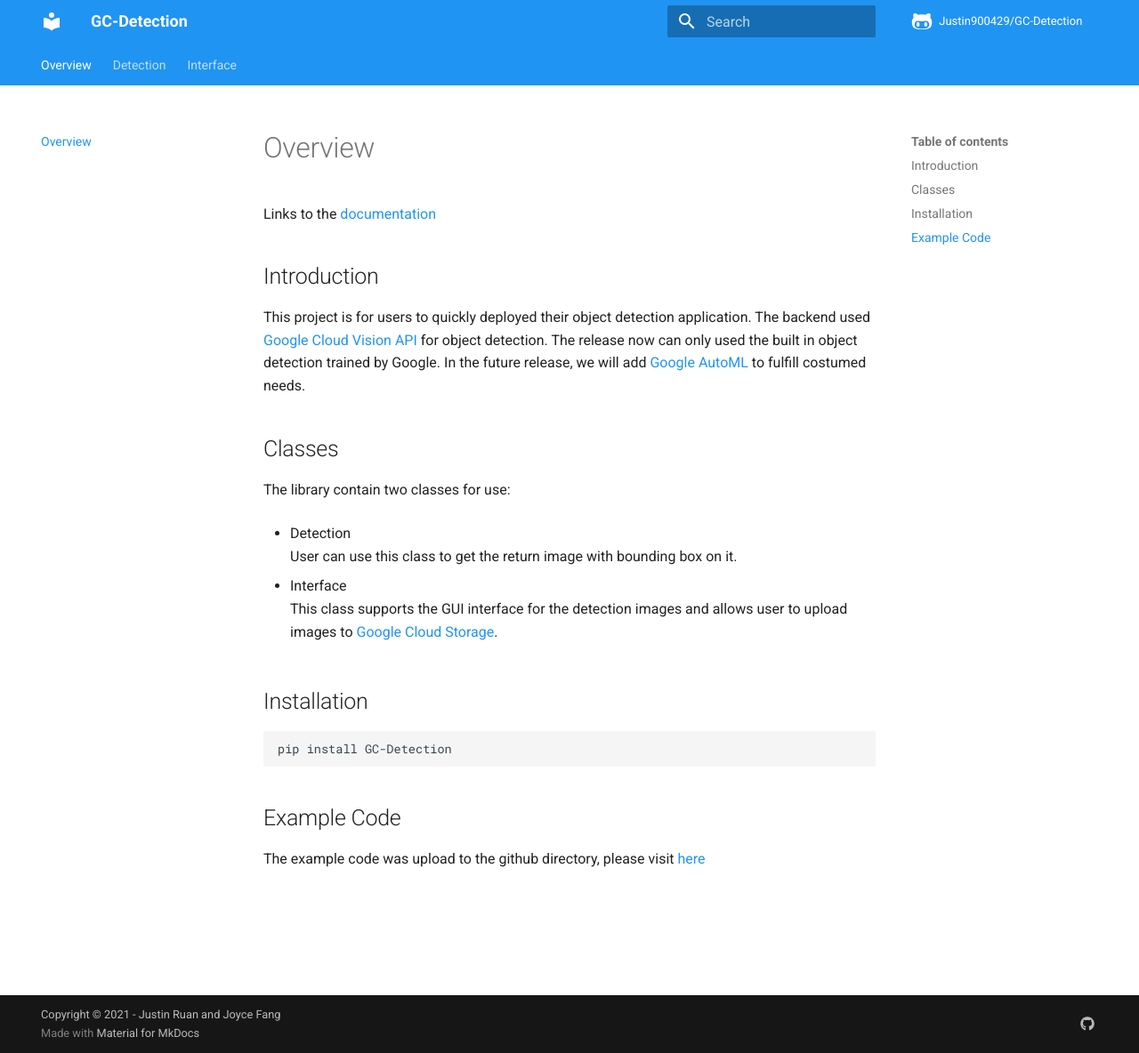
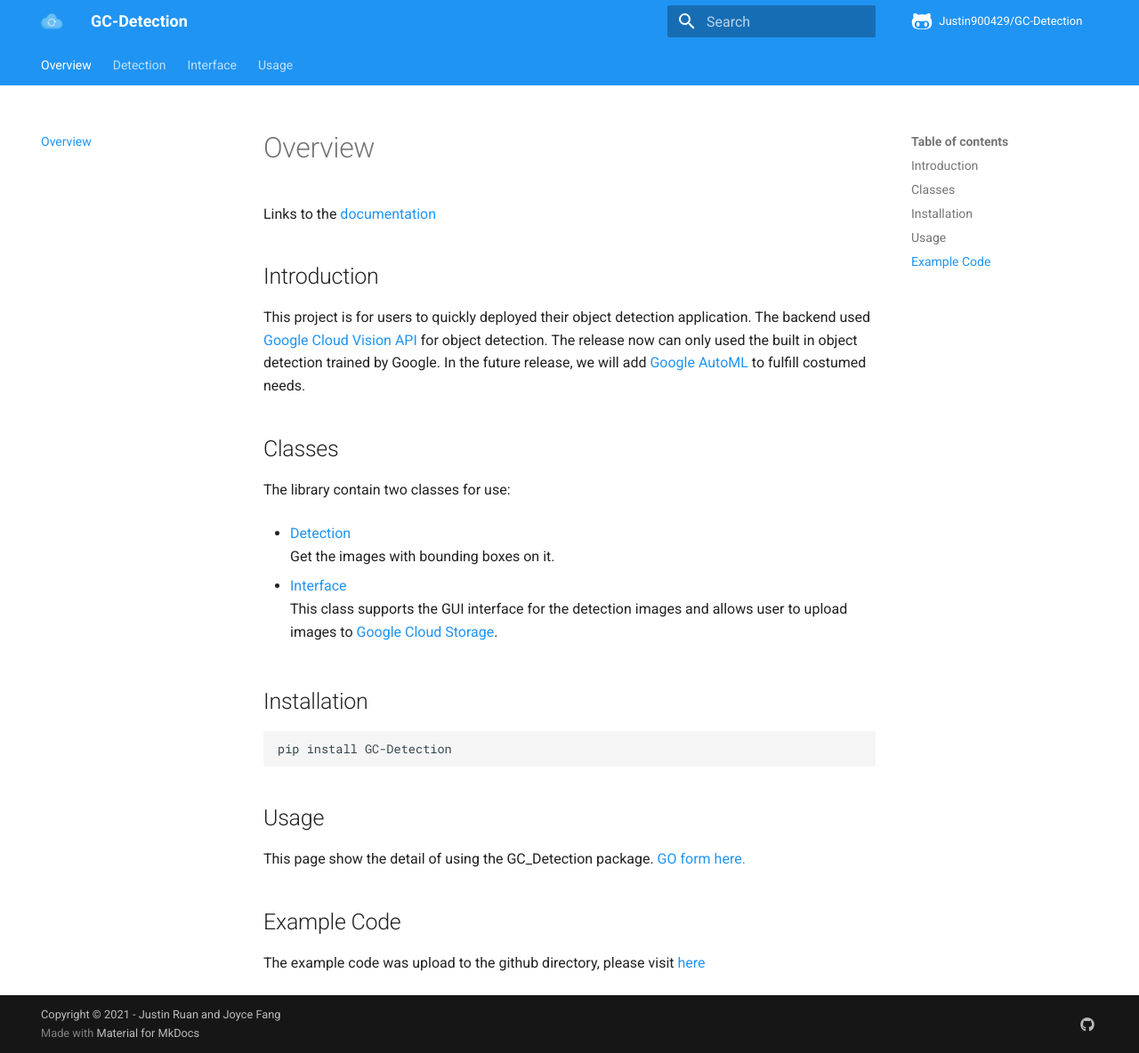
Before and after one commit to Justin900429/GC-Detection, an MkDocs documentation site: the page built from docs/index.md, in a window 1280 px wide and 1184 px high. Shown: the whole window at 89% size. Built offline with MkDocs 1.6.1 and Material for MkDocs 9.7.7, drawn with Linux system fonts in a browser that asks for light colours; comment, search, counter and statistics services are not loaded.

````diff
--- a/cfg_template.yaml
+++ b/cfg_template.yaml
@@ -3,7 +3,7 @@
 google-kit-json: "/path/to/google/kit/json"
 
 # Google Cloud Storage bucket.
-# Set null for not uploading
+# Set null for not uploading images
 bucket: null
 
 # Maximum return object
--- a/docs/index.md
+++ b/docs/index.md
@@ -8,10 +8,10 @@ This project is for users to quickly deployed their object detection application
 ## Classes
 The library contain two classes for use:
 
-* Detection
-    User can use this class to get the return image with bounding box on it.
+* [Detection](/Detection)
+    Get the images with bounding boxes on it.
 
-* Interface
+* [Interface](/Interface)
     This class supports the GUI interface for the detection images and allows user to upload images to [Google Cloud Storage](https://cloud.google.com/storage/).
 
 ## Installation
@@ -19,5 +19,8 @@ The library contain two classes for use:
 pip install GC-Detection
 ```
 
+## Usage
+This page show the detail of using the GC_Detection package. [GO form here.](/Usage)
+
 ## Example Code
 The example code was upload to the github directory, please visit [here](https://github.com/Justin900429/object_detection/tree/main/example)
--- a/mkdocs.yml
+++ b/mkdocs.yml
@@ -3,6 +3,8 @@ repo_name: Justin900429/GC-Detection
 
 site_name: GC-Detection
 theme:
+  favicon: asset/favicon.png
+  logo: asset/logo.png
   icon:
     repo: fontawesome/brands/github-alt
   name: material
@@ -32,3 +34,4 @@ markdown_extensions:
   - pymdownx.superfences
   - admonition
   - pymdownx.inlinehilite
+  - pymdownx.critic
````
Also changed, not shown: docs/Interface.md (+2 -2 lines), docs/Usage.md (added, +86 -0 lines), docs/asset/favicon.png (added), docs/asset/logo.png (added), gc_detection.py (renamed from detection.py), 2 other files.
